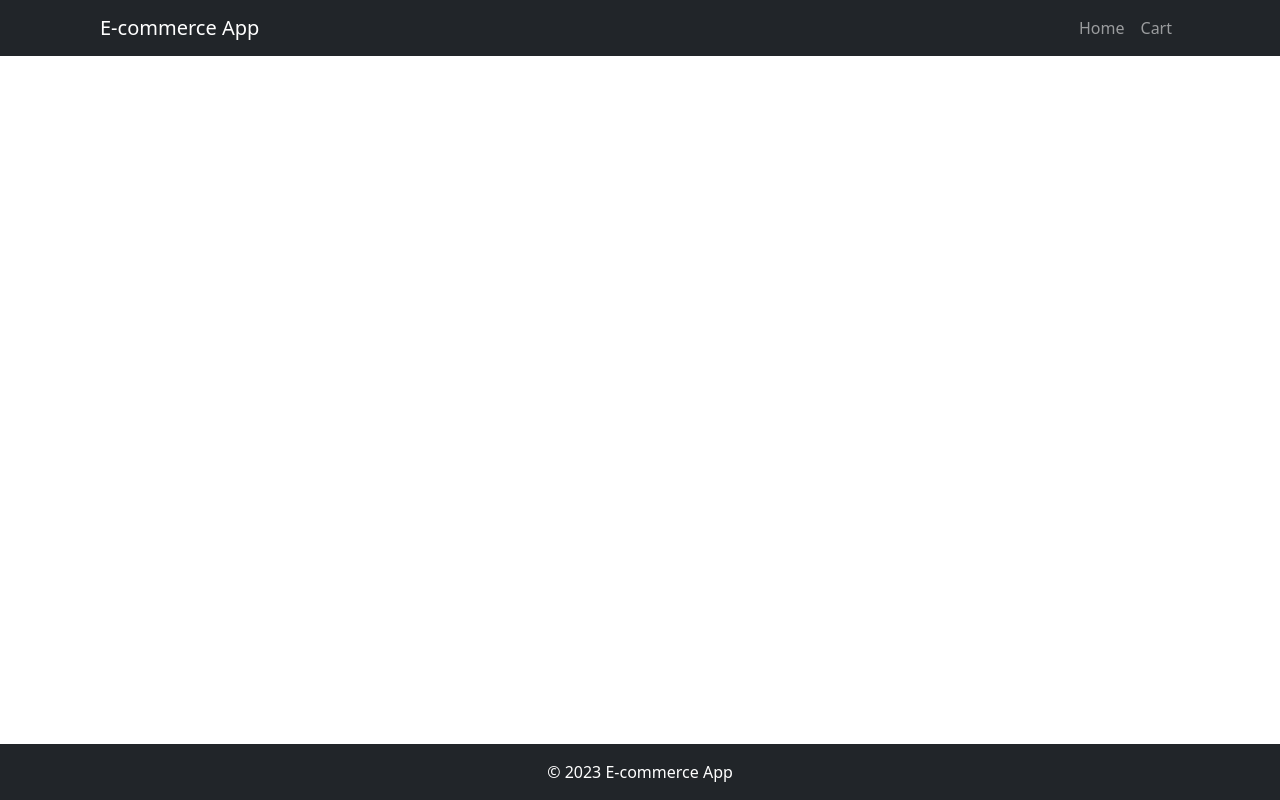
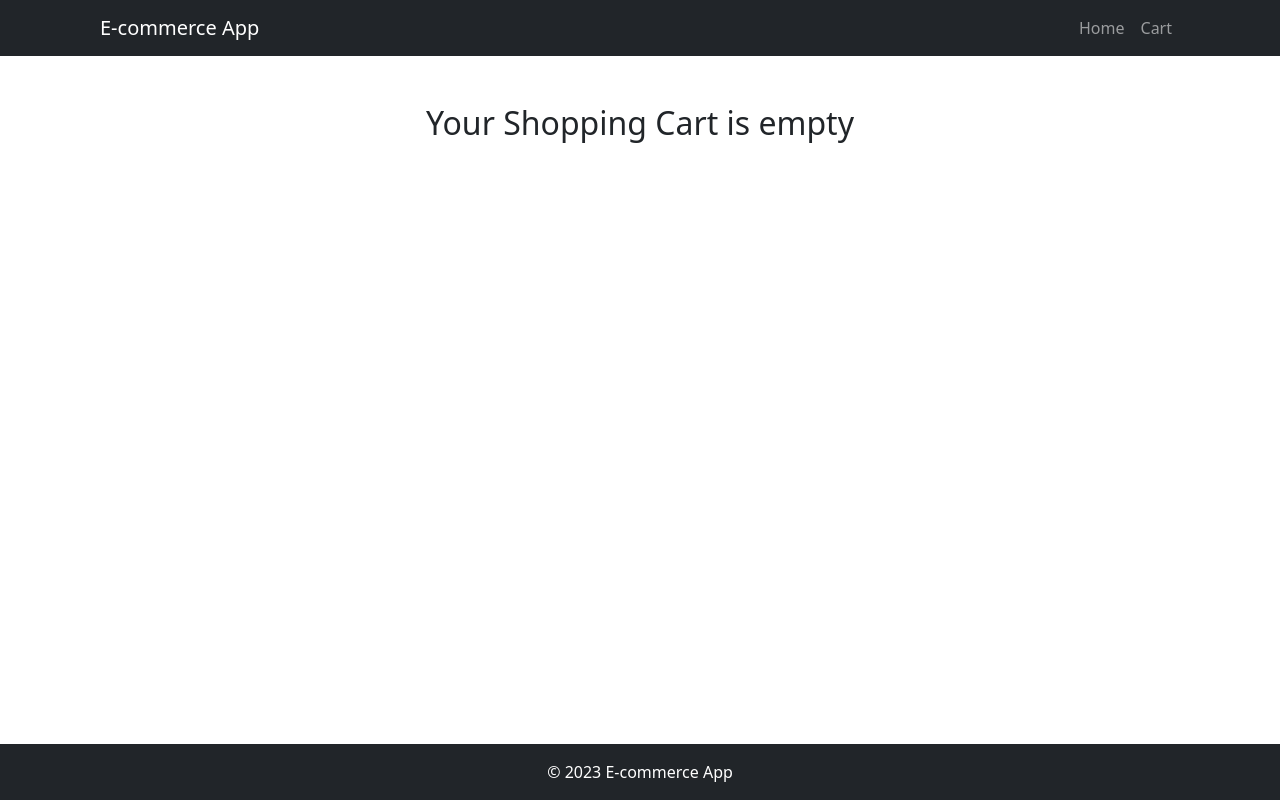
Before and after one commit to jisshub/ecommerce-app, a React (Create React App) app: page /cart in a window 1280 px wide. Built offline with nearby package versions, Linux system fonts and the light colour scheme.

Commit message:
carts page implemented

```diff
--- a/src/components/Cart/Cart.tsx
+++ b/src/components/Cart/Cart.tsx
@@ -18,16 +18,25 @@ const Cart: React.FC<CartProps> = () => {
         throw new Error("Cart component must be used within CartContext.Provider");
     }
 
-    const { carts } = context;
+    const { carts, setCarts  } = context;
 
-    function handleDelete(id: number): void {
-        throw new Error('Function not implemented.');
-    }
+    const handleDelete = (productId: number) => {
+        const updatedCarts = carts.filter(product => product.id !== productId);
+        setCarts(updatedCarts);
+    };
 
     return (
     <div className='carts-wrapper'>
         <Header />
         <div className="cart-container mt-5 mb-5">
+            {
+                carts.length === 0 ? (
+                    <div className="empty-cart">
+                        <h2>Your Shopping Cart is empty</h2>
+                    </div>
+                ) : (
+                    <div>
+                        <h2 className="mb-4">Shopping Cart</h2>
                         {carts.map((product: Product) => (
                             <div key={product.id} className="cart-box d-flex justify-content-between align-items-center">
                                 <div>
@@ -35,10 +44,15 @@ const Cart: React.FC<CartProps> = () => {
                                     <p className="mb-0">Price: ${product.price}</p>
                                 </div>
                                 <div>
-                    <RiDeleteBin5Fill onClick={() => handleDelete(product.id)} className="delete-icon" />
+                                    <RiDeleteBin5Fill
+                                        onClick={() => handleDelete(product.id)} className="delete-icon"
+                                    />
                                 </div>
                             </div>
                         ))}
+                    </div>
+                )
+            }
         </div>
         <Footer />
     </div>
```
Also changed, not shown: src/components/Cart/style.css (line endings or trailing spaces). Lines whose indentation alone changed are shown as unchanged.
